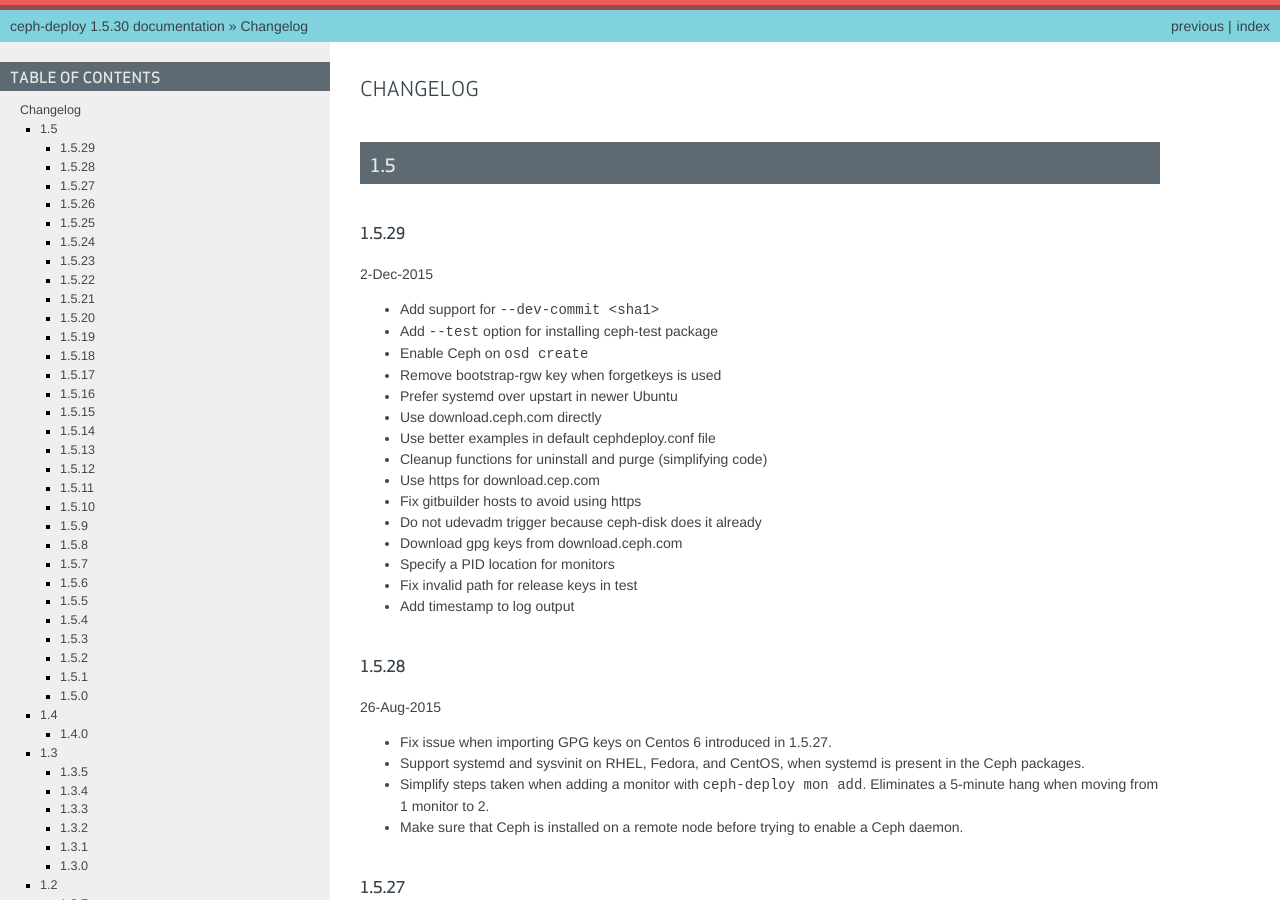
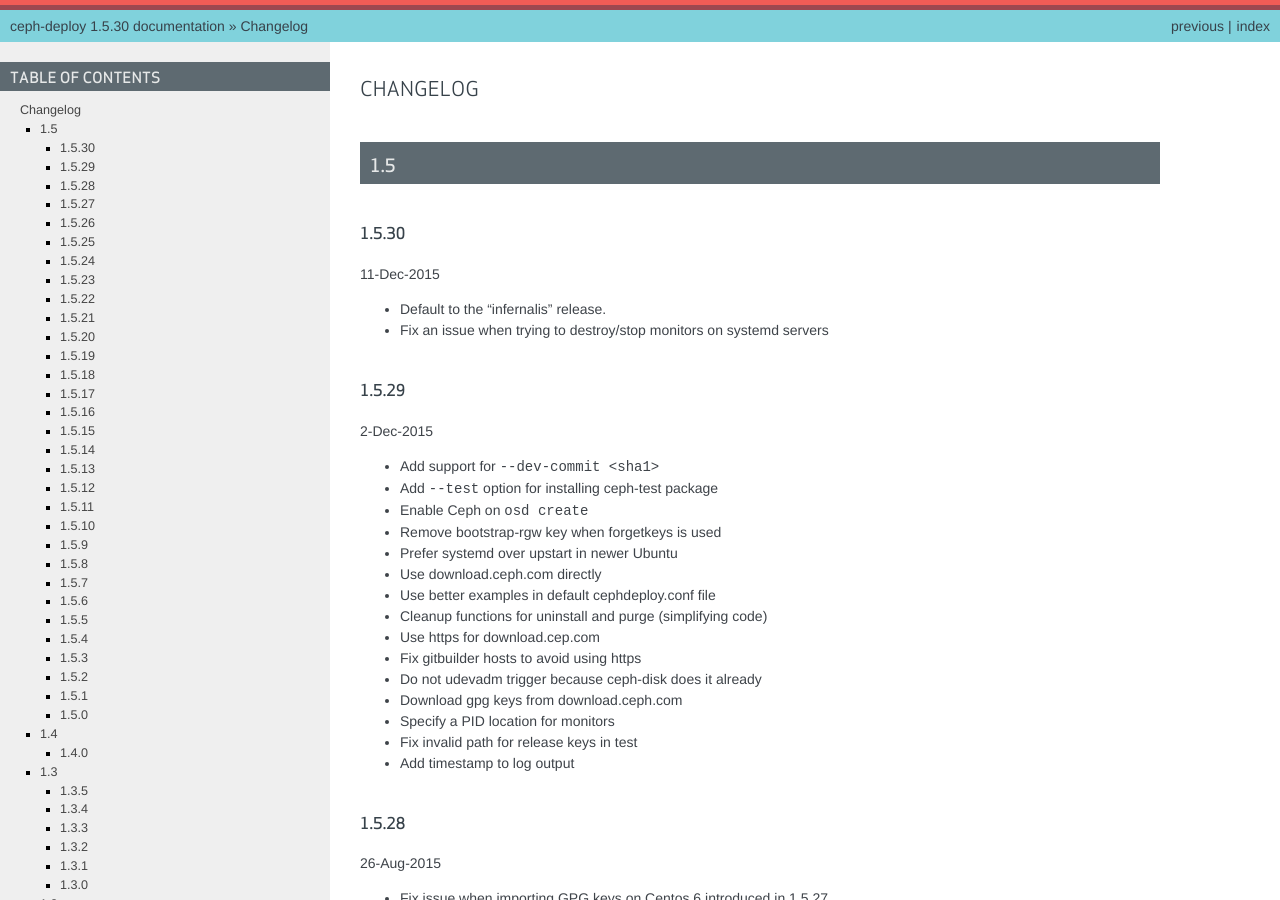
Before and after one commit to ceph/ceph-deploy, a Sphinx documentation site: the page built from docs/source/changelog.rst, in a window 1280 px wide and 900 px high. Built offline with Sphinx 7.4.7, drawn with Linux system fonts in a browser that asks for light colours.

Commit message:
[RM-14061] update the changelog
Signed-off-by: Alfredo Deza <adeza@redhat.com>

```diff
--- a/docs/source/changelog.rst
+++ b/docs/source/changelog.rst
@@ -3,6 +3,13 @@
 
 1.5
 ---
+
+1.5.30
+^^^^^^
+11-Dec-2015
+
+* Default to the "infernalis" release.
+* Fix an issue when trying to destroy/stop monitors on systemd servers
 
 1.5.29
 ^^^^^^
```
